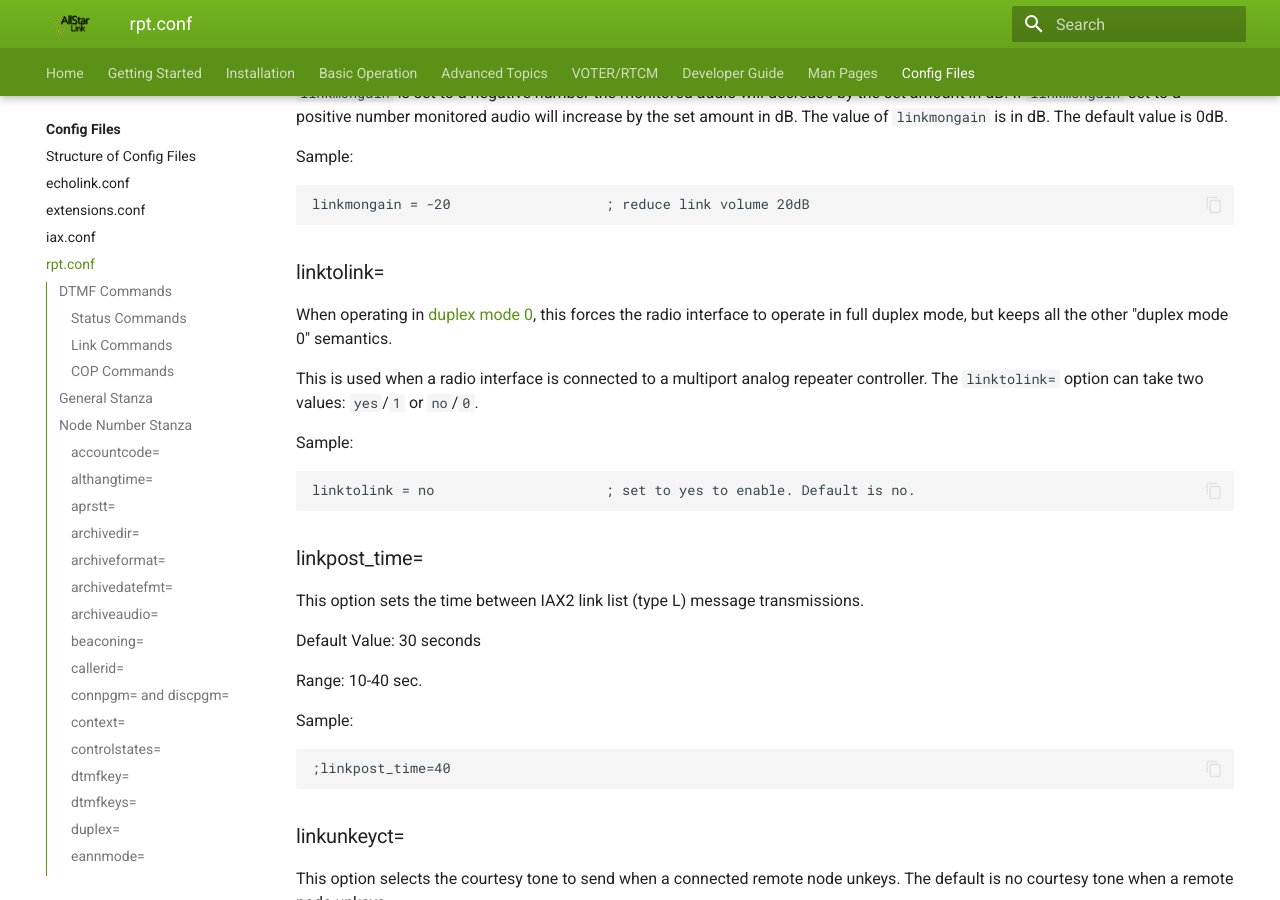
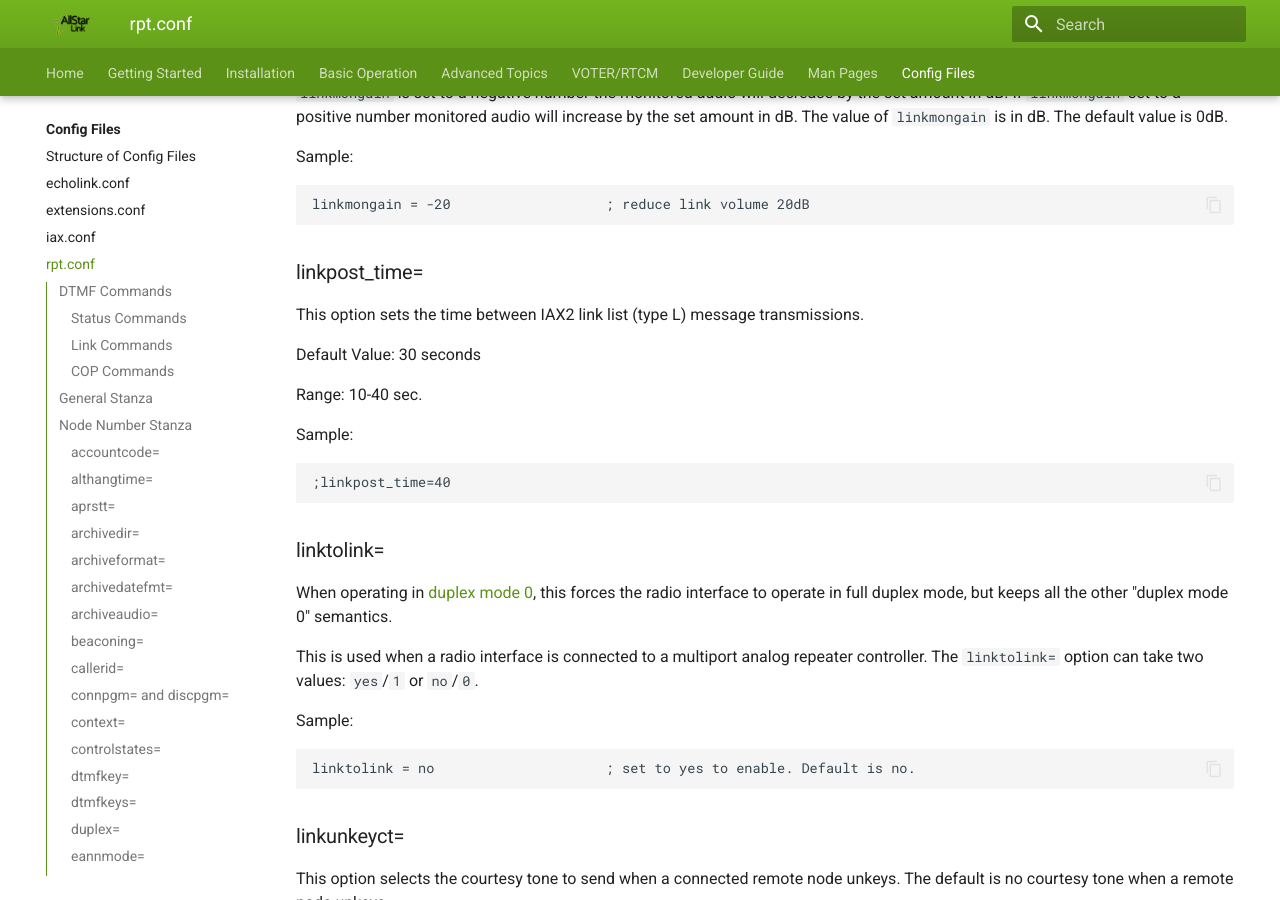
Before and after one commit to AllStarLink/ASL3-Manual, an MkDocs documentation site: the page built from docs/config/rpt_conf.md, in a window 1280 px wide and 900 px high, scrolled down 20009 px. Built offline with MkDocs 1.6.1 and Material for MkDocs 9.7.7, drawn with Linux system fonts in a browser that asks for light colours; some of the changed lines change nothing that is shown.

Commit message:
Correct alphabetization. Reorganize linktolink documentation section
Rearranged the linktolink section for better clarity and consistency.

````diff
--- a/docs/config/rpt_conf.md
+++ b/docs/config/rpt_conf.md
@@ -726,6 +726,18 @@ Sample:
 linkmongain = -20                   ; reduce link volume 20dB
 ```
 
+### linkpost_time=
+This option sets the time between IAX2 link list (type L) message transmissions.
+
+Default Value: 30 seconds
+
+Range: 10-40 sec.
+
+Sample:
+```
+;linkpost_time=40
+```
+
 ### linktolink=
 When operating in [duplex mode 0](#duplex), this forces the radio interface to operate in full duplex mode, but keeps all the other "duplex mode 0" semantics.
 
@@ -735,18 +747,6 @@ Sample:
 
 ```
 linktolink = no                     ; set to yes to enable. Default is no.
-```
-
-### linkpost_time=
-This option sets the time between IAX2 link list (type L) message transmissions.
-
-Default Value: 30 seconds
-
-Range: 10-40 sec.
-
-Sample:
-```
-;linkpost_time=40
 ```
 
 ### linkunkeyct=
````
